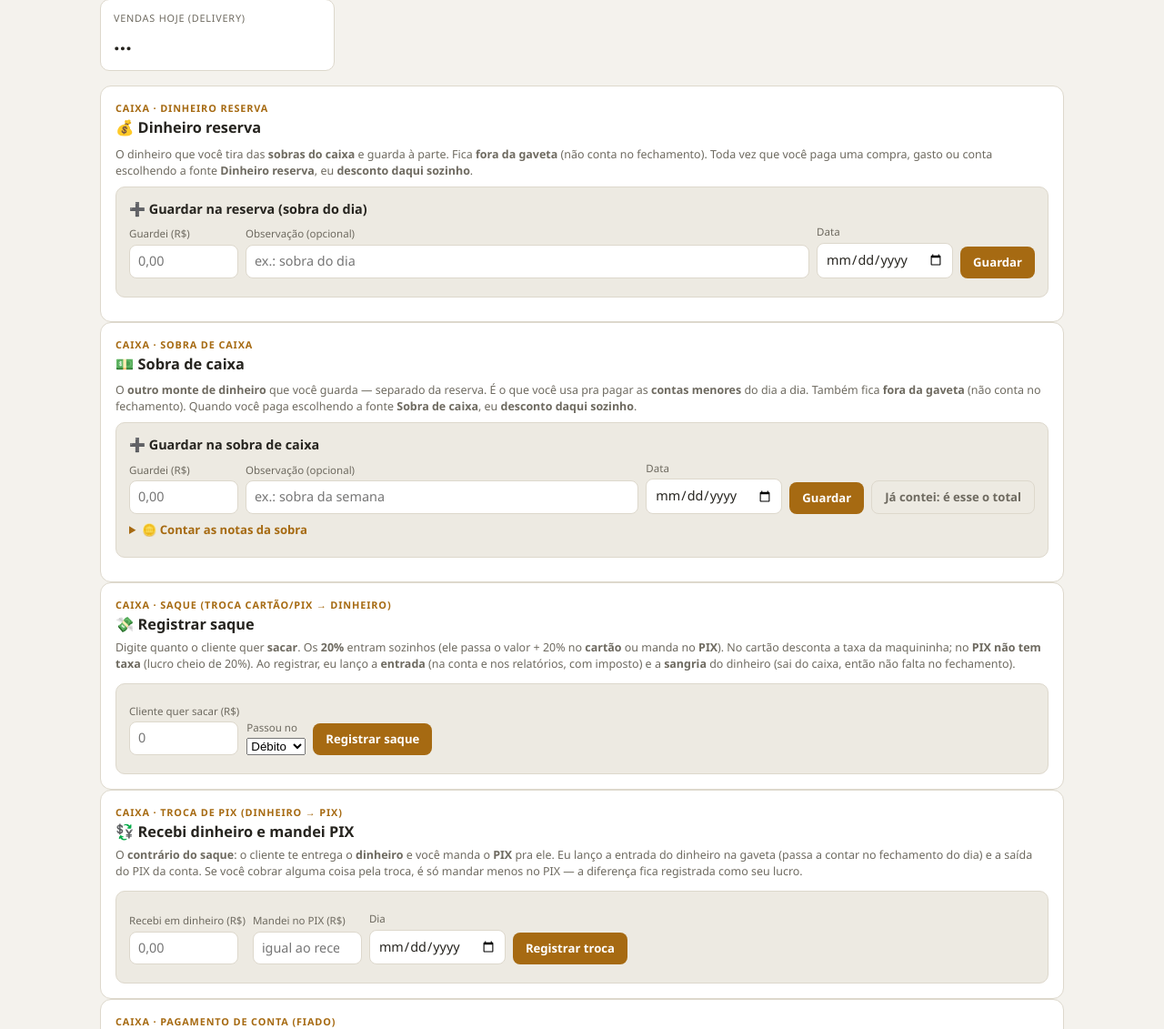
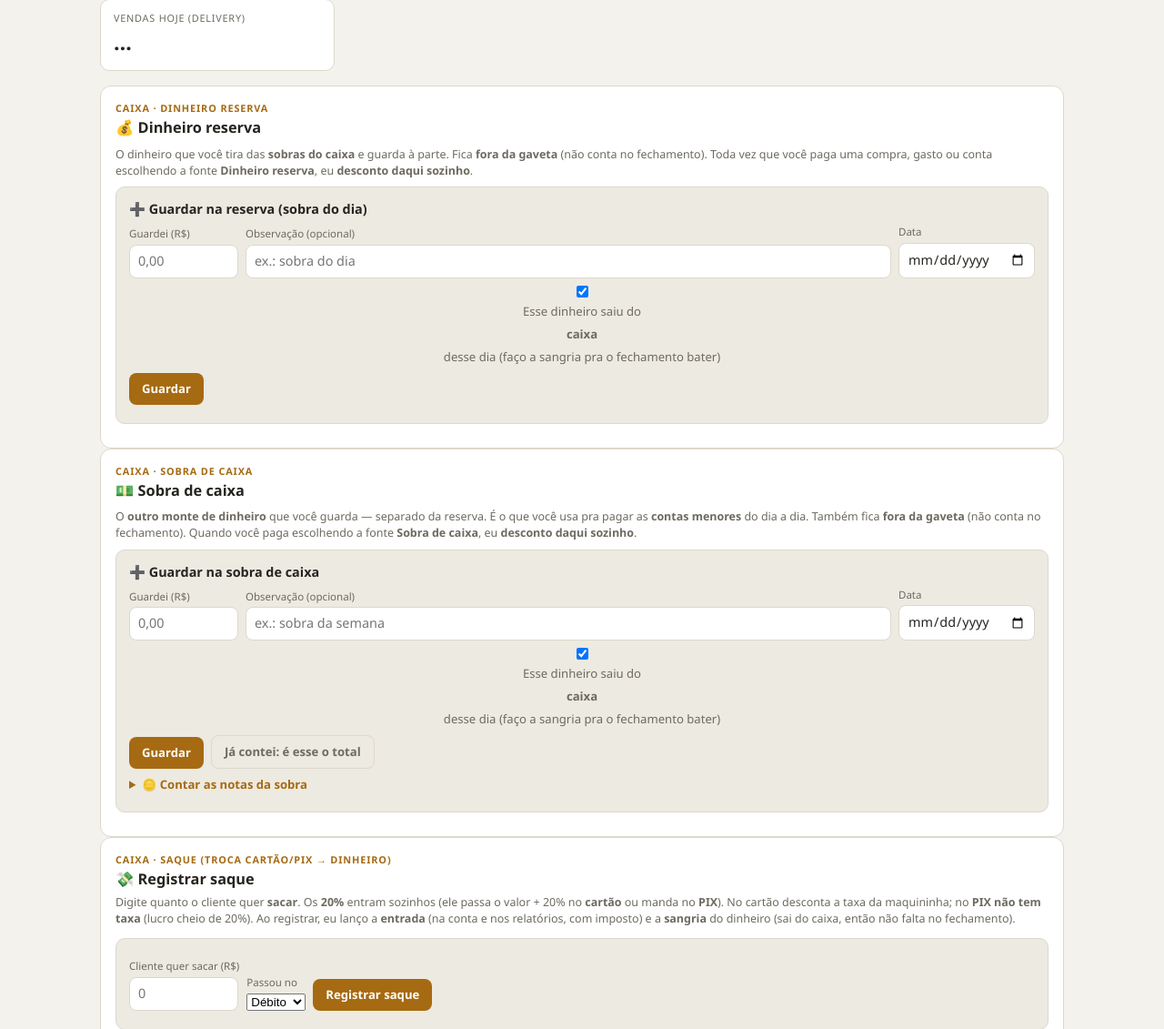
Before and after one commit to distribuidoradapraca031-glitch/distribuidora-painel, a Flask app: template templates/painel.html in a window 1280 px wide. Shown: the part 325-1456 px from the top of the page at 91% size. Run offline with Flask 3, Linux system fonts and the light colour scheme; the template is opened without the code that fills it, so the values that code supplies are empty.

Commit message:
guardar dinheiro na reserva/sobra faz sangria no caixa do dia
- checkbox 'saiu do caixa desse dia' (marcado por padrao) nos dois formularios
- sangria nao entra no total gasto do mes (qualquer descricao SANGRIA e transferencia)
- _fech_calc: janela de datas em vez de puxar todos os pagamentos (GC devolvia 500)

Co-Authored-By: Claude Opus 5 <noreply@anthropic.com>

```diff
--- a/app.py
+++ b/app.py
@@ -267,6 +267,19 @@ def _eh_interno(desc):
     d = (desc or "")
     return (d.startswith(RP_TAG) or d.startswith(RES_DEP_TAG) or d.startswith(RES_OUT_TAG)
             or d.startswith(SOB_DEP_TAG) or d.startswith(SOB_OUT_TAG))
+
+def _sangria_caixa(valor, motivo, data):
+    """Tira da GAVETA o dinheiro que o dono guardou no cofre/sobra no mesmo dia.
+
+    Sem isso o fechamento continuava esperando esse dinheiro na gaveta e dava falta:
+    o depósito da reserva é só um registro do painel (liquidado=0) e não mexe em conta.
+    Descrição começa com SANGRIA — é assim que o resumo do mês sabe que não é gasto.
+    """
+    gcapi.post("/pagamentos", {
+        "descricao": f"SANGRIA {motivo}"[:180], "valor": f"{_num(valor):.2f}",
+        "data_vencimento": data, "data_competencia": data, "data_liquidacao": data,
+        "liquidado": "1", "plano_contas_id": SAQUE_SANGRIA_PLANO,
+        "conta_bancaria_id": GAVETA_CONTA, "forma_pagamento_id": "6055919"})
 
 def _reserva_saldo():
     """Quanto tem hoje no Dinheiro Reserva = [RES+] guardado − [RES-] gasto."""
@@ -1127,7 +1140,13 @@ def _fech_calc(data):
                 din += _num(p.get("valor"))
     din += _entradas_gaveta(data)   # troca de PIX / pagamento de conta (fiado)
     saidas = 0.0
-    for p in gcapi.get_all("/pagamentos"):
+    # janela larga em vez de "todos os pagamentos": o filtro da API é pelo VENCIMENTO e o
+    # que importa aqui é a data de liquidação (conta antiga paga hoje tem que entrar),
+    # mas puxar a base inteira é pesado e já derrubou a consulta com erro 500 do GC.
+    _d = datetime.date.fromisoformat(data)
+    _jan = {"data_inicio": (_d - datetime.timedelta(days=120)).isoformat(),
+            "data_fim": (_d + datetime.timedelta(days=60)).isoformat()}
+    for p in gcapi.get_all("/pagamentos", _jan):
         if str(p.get("liquidado")) != "1":
             continue
         if (p.get("data_liquidacao") or "")[:10] != data:
@@ -1401,8 +1420,8 @@ def api_gastos_mes():
             if (p.get("data_liquidacao") or "")[:7] != mes:
                 continue  # pago dentro deste mês
             desc = (p.get("descricao") or "").strip()
-            if desc.upper().startswith("SANGRIA SAQUE"):
-                continue  # saque não é gasto, é troca de dinheiro
+            if desc.upper().startswith("SANGRIA"):
+                continue  # saque e dinheiro guardado: troca de lugar, não é gasto
             if (p.get("nome_plano_conta") or "") == "Ajuste de caixa":
                 continue  # acerto de gaveta (quebra) não é gasto
             val = _num(p.get("valor_total")) or _num(p.get("valor"))
@@ -1861,12 +1880,17 @@ def api_reserva():
         if valor <= 0:
             return jsonify({"ok": False, "erro": "valor inválido"}), 400
         desc = f"{RES_DEP_TAG} guardei" + (f" — {nota}" if nota else "")
+        do_caixa = bool(body.get("do_caixa"))
         try:
             gcapi.post("/pagamentos", {"descricao": desc, "valor": f"{valor:.2f}",
                 "data_vencimento": data, "data_competencia": data, "liquidado": "0",
                 "plano_contas_id": CATS["Outros"], "forma_pagamento_id": BOLETO_FORMA_ID})
+            if do_caixa:      # o dinheiro saiu da gaveta: sangria pra o fechamento bater
+                _sangria_caixa(valor, f"RESERVA — guardei no cofre{(' (' + nota + ')') if nota else ''}", data)
+                _invalida("hoje", "fech_hoje", "fech_" + data, "fechamentos_7",
+                          "fechamentos_12", "fechamentos_31", "gastos_mes")
             _invalida("reserva", "pagar", "previsoes", "mapa")
-            return jsonify({"ok": True})
+            return jsonify({"ok": True, "sangria": do_caixa})
         except Exception as e:
             return jsonify({"ok": False, "erro": str(e)[:200]}), 502
 
@@ -1927,12 +1951,17 @@ def api_sobra():
         if valor <= 0:
             return jsonify({"ok": False, "erro": "valor inválido"}), 400
         desc = f"{SOB_DEP_TAG} guardei" + (f" — {nota}" if nota else "")
+        do_caixa = bool(body.get("do_caixa"))
         try:
             gcapi.post("/pagamentos", {"descricao": desc, "valor": f"{valor:.2f}",
                 "data_vencimento": data, "data_competencia": data, "liquidado": "0",
                 "plano_contas_id": CATS["Outros"], "forma_pagamento_id": BOLETO_FORMA_ID})
+            if do_caixa:      # saiu da gaveta hoje: sangria pra o fechamento bater
+                _sangria_caixa(valor, f"SOBRA — guardei fora da gaveta{(' (' + nota + ')') if nota else ''}", data)
+                _invalida("hoje", "fech_hoje", "fech_" + data, "fechamentos_7",
+                          "fechamentos_12", "fechamentos_31", "gastos_mes")
             _invalida("sobra", "pagar", "previsoes", "mapa")
-            return jsonify({"ok": True})
+            return jsonify({"ok": True, "sangria": do_caixa})
         except Exception as e:
             return jsonify({"ok": False, "erro": str(e)[:200]}), 502
 
--- a/templates/painel.html
+++ b/templates/painel.html
@@ -164,6 +164,10 @@ th.g,td.g{background:var(--accent-soft)}
       <label>Guardei (R$)<input type="number" step="0.01" inputmode="decimal" id="res-valor" placeholder="0,00" style="width:120px"></label>
       <label style="flex:1 1 160px">Observação (opcional)<input type="text" id="res-desc" placeholder="ex.: sobra do dia" style="width:100%"></label>
       <label>Data<input type="date" id="res-data"></label>
+      <label style="flex:1 1 100%;display:flex;align-items:center;gap:6px;font-size:.82rem">
+        <input type="checkbox" id="res-docaixa" checked style="width:auto;margin:0">
+        Esse dinheiro saiu do <strong>caixa</strong> desse dia (faço a sangria pra o fechamento bater)
+      </label>
       <button id="res-add">Guardar</button>
     </div>
     <div class="fres" id="res-msg"></div>
@@ -182,6 +186,10 @@ th.g,td.g{background:var(--accent-soft)}
       <label>Guardei (R$)<input type="number" step="0.01" inputmode="decimal" id="sob-valor" placeholder="0,00" style="width:120px"></label>
       <label style="flex:1 1 160px">Observação (opcional)<input type="text" id="sob-desc" placeholder="ex.: sobra da semana" style="width:100%"></label>
       <label>Data<input type="date" id="sob-data"></label>
+      <label style="flex:1 1 100%;display:flex;align-items:center;gap:6px;font-size:.82rem">
+        <input type="checkbox" id="sob-docaixa" checked style="width:auto;margin:0">
+        Esse dinheiro saiu do <strong>caixa</strong> desse dia (faço a sangria pra o fechamento bater)
+      </label>
       <button id="sob-add">Guardar</button>
       <button id="sob-set" class="ghost" title="use depois de contar o dinheiro: deixa o saldo EXATAMENTE no valor contado">Já contei: é esse o total</button>
     </div>
@@ -1743,9 +1751,13 @@ const dbr2 = s => (s&&s.length>=10) ? s.slice(8,10)+'/'+s.slice(5,7)+'/'+s.slice
       const msg=g('res-msg'), v=parseFloat(g('res-valor').value);
       if(isNaN(v)||v<=0){ msg.innerHTML='<span style="color:var(--crit)">Digite o valor.</span>'; return; }
       nb.disabled=true;
-      post('/api/reserva',{valor:v, descricao:g('res-desc').value, data:g('res-data').value||hoje}).then(res=>{
+      const dc=g('res-docaixa')?g('res-docaixa').checked:false;
+      post('/api/reserva',{valor:v, descricao:g('res-desc').value, data:g('res-data').value||hoje, do_caixa:dc}).then(res=>{
         nb.disabled=false;
-        if(res.ok){ msg.innerHTML='<span style="color:var(--good)">✅ Guardado R$ '+fmt(v)+' na reserva.</span>'; g('res-valor').value=''; g('res-desc').value=''; loadReserva(true); }
+        if(res.ok){ msg.innerHTML='<span style="color:var(--good)">✅ Guardado R$ '+fmt(v)+' na reserva.'+
+            (res.sangria?' Tirei do caixa do dia (sangria) — o fechamento já conta com isso.':'')+'</span>';
+          g('res-valor').value=''; g('res-desc').value=''; loadReserva(true);
+          if(res.sangria){ loadFechHoje(true); loadFechamentos(true); loadResumo(true); } }
         else msg.innerHTML='<span style="color:var(--crit)">❌ '+(res.erro||'não consegui')+'</span>';
       }).catch(()=>{ nb.disabled=false; msg.innerHTML='<span style="color:var(--crit)">❌ erro de conexão</span>'; });
     });
@@ -1816,9 +1828,13 @@ const dbr2 = s => (s&&s.length>=10) ? s.slice(8,10)+'/'+s.slice(5,7)+'/'+s.slice
       const msg=g('sob-msg'), v=parseFloat(g('sob-valor').value);
       if(isNaN(v)||v<=0){ msg.innerHTML='<span style="color:var(--crit)">Digite o valor.</span>'; return; }
       nb.disabled=true;
-      post('/api/sobra',{valor:v, descricao:g('sob-desc').value, data:g('sob-data').value||hoje}).then(res=>{
+      const dc=g('sob-docaixa')?g('sob-docaixa').checked:false;
+      post('/api/sobra',{valor:v, descricao:g('sob-desc').value, data:g('sob-data').value||hoje, do_caixa:dc}).then(res=>{
         nb.disabled=false;
-        if(res.ok){ msg.innerHTML='<span style="color:var(--good)">✅ Guardado R$ '+fmt(v)+' na sobra de caixa.</span>'; g('sob-valor').value=''; g('sob-desc').value=''; loadSobra(true); }
+        if(res.ok){ msg.innerHTML='<span style="color:var(--good)">✅ Guardado R$ '+fmt(v)+' na sobra de caixa.'+
+            (res.sangria?' Tirei do caixa do dia (sangria) — o fechamento já conta com isso.':'')+'</span>';
+          g('sob-valor').value=''; g('sob-desc').value=''; loadSobra(true);
+          if(res.sangria){ loadFechHoje(true); loadFechamentos(true); loadResumo(true); } }
         else msg.innerHTML='<span style="color:var(--crit)">❌ '+(res.erro||'não consegui')+'</span>';
       }).catch(()=>{ nb.disabled=false; msg.innerHTML='<span style="color:var(--crit)">❌ erro de conexão</span>'; });
     });
```
